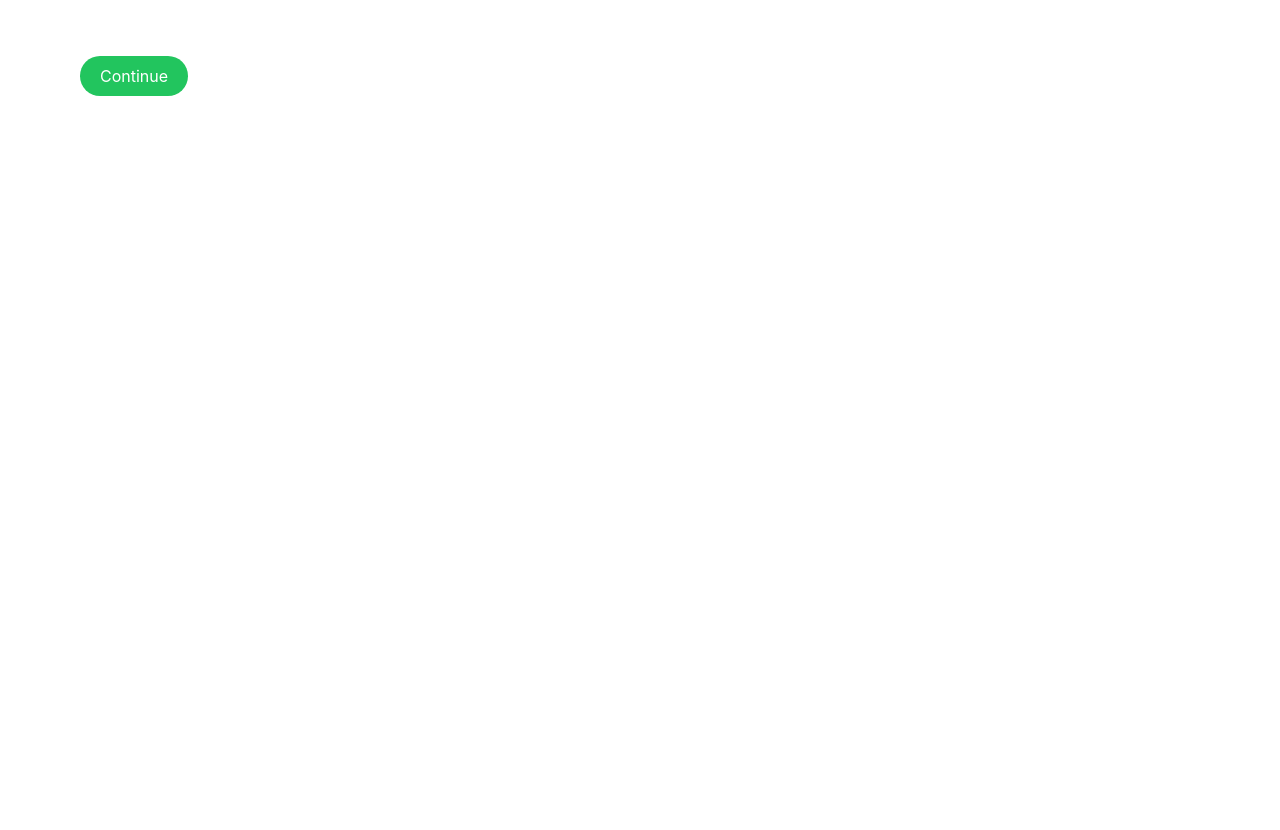
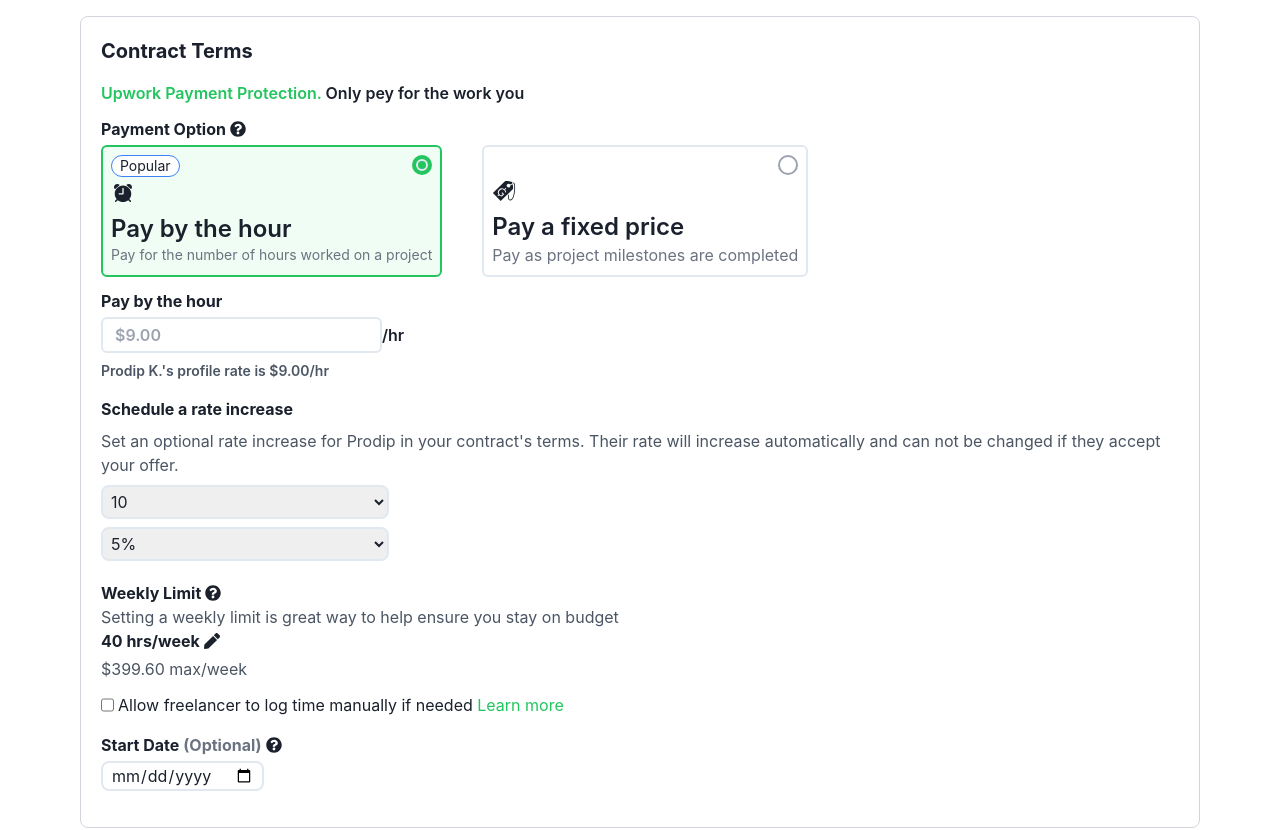
Before and after one commit to prodipdev/explore-chakraUI, a React (Vite) app: page / in a window 1280 px wide. Shown: the part 940-1770 px from the top of the page. Before the commit the page ends 1068 px from the top, so only its background shows below. Built offline with nearby package versions, Linux system fonts and the light colour scheme.

Commit message:
Create contract terms section

```diff
--- a/src/layout/Main.jsx
+++ b/src/layout/Main.jsx
@@ -1,4 +1,4 @@
-import Home from "../page/Home/Home";
+import Home from "../page/Home/Home/Home";
 import NavBar from "../page/Shared/NavBar";
 
 const Main = () => {
--- /dev/null
+++ b/src/page/Home/ContractTerms/ContractTerms.jsx
@@ -0,0 +1,204 @@
+import { FaPen, FaQuestionCircle } from "react-icons/fa";
+import { IoIosAlarm } from "react-icons/io";
+import { GiPriceTag } from "react-icons/gi";
+import { useState } from "react";
+import { useDispatch } from "react-redux";
+import { setContractTerms } from "../../../redux/features/jobOfferSlice";
+
+const ContractTerms = () => {
+  const [formData, setFormData] = useState({
+    isFixedPay: false,
+    payByTheHour: "",
+    scheduleRateIncrease: {
+      frequency: "",
+      percent: "",
+    },
+    weeklyLimit: "40",
+    allowManualTime: false,
+    startDate: "",
+  });
+
+  // update form data and dispatch to Redux
+  const dispatch = useDispatch();
+  const handleFormDataChange = (key, value) => {
+    setFormData((prevFormData) => ({
+      ...prevFormData,
+      [key]: value,
+    }));
+    console.log(formData);
+    dispatch(setContractTerms({ ...formData, [key]: value }));
+  };
+
+  const activeRadio = (
+    <div className="h-5 w-5 rounded-full border-4 border-green-500 bg-green-500 relative">
+      <div className="absolute top-0 left-0 border-2 h-full w-full rounded-full"></div>
+    </div>
+  );
+  return (
+    <div className=" border border-gray-300 rounded-lg mt-10 p-5">
+      <h4 className="text-xl font-bold">Contract Terms</h4>
+      <p className="mt-4 font-semibold">
+        <span className="text-green-500">Upwork Payment Protection.</span> Only
+        pey for the work you
+      </p>
+      <div className="mt-3">
+        <h5 className="font-bold flex items-center gap-1">
+          Payment Option <FaQuestionCircle className="cursor-pointer" />
+        </h5>
+        <div className="flex gap-10 mt-1">
+          <div
+            className={`border-2  rounded-md p-2 cursor-pointer ${
+              formData.isFixedPay ? "" : "border-green-500 bg-green-50"
+            }`}
+            onClick={() => handleFormDataChange("isFixedPay", false)}
+          >
+            <div className="flex justify-between">
+              <small className="whitespace-nowrap bg-white text-sm border border-blue-500 rounded-full w-fit px-2">
+                Popular
+              </small>
+              {formData.isFixedPay ? (
+                <div className="h-5 w-5 rounded-full border-2 border-gray-400  relative"></div>
+              ) : (
+                activeRadio
+              )}
+            </div>
+            <div className="mb-2 mt-1">
+              <IoIosAlarm className="text-2xl" />
+            </div>
+            <p className="text-2xl font-semibold">Pay by the hour</p>
+            <p className="text-gray-500 text-sm">
+              Pay for the number of hours worked on a project
+            </p>
+          </div>
+          <div
+            className={`border-2  rounded-md p-2 cursor-pointer ${
+              formData.isFixedPay ? "border-green-500 bg-green-50" : ""
+            }`}
+            onClick={() => handleFormDataChange("isFixedPay", true)}
+          >
+            <div className="flex justify-end">
+              {formData.isFixedPay ? (
+                activeRadio
+              ) : (
+                <div className="h-5 w-5 rounded-full border-2 border-gray-400  relative"></div>
+              )}
+            </div>
+            <div className="mb-2 mt-1">
+              <GiPriceTag className="text-2xl" />
+            </div>
+            <p className="text-2xl font-semibold">Pay a fixed price</p>
+            <p className="text-gray-500">
+              Pay as project milestones are completed
+            </p>
+          </div>
+        </div>
+        <div className="mt-3">
+          <h5 className="font-bold flex items-center gap-1">Pay by the hour</h5>
+          <div className="font-semibold mt-1">
+            <input
+              type="number"
+              className="border-2 rounded-md px-3 py-1 outline-gray-500"
+              placeholder="$9.00"
+              value={formData.payByTheHour}
+              onChange={(e) =>
+                handleFormDataChange("payByTheHour", e.target.value)
+              }
+            />
+            /hr
+          </div>
+          <p className="text-sm text-gray-600 font-semibold mt-2">
+            Prodip K.&apos;s profile rate is $9.00/hr{" "}
+          </p>
+        </div>
+        <div className="mt-4">
+          <h5 className="font-bold flex items-center gap-1">
+            Schedule a rate increase
+          </h5>
+          <p className="my-2 text-gray-600">
+            Set an optional rate increase for Prodip in your contract&apos;s
+            terms. Their rate will increase automatically and can not be changed
+            if they accept your offer.
+          </p>
+          <div className="grid gap-2">
+            <select
+              name=""
+              id=""
+              className="border-2 p-1 rounded-lg w-72"
+              onChange={(e) =>
+                handleFormDataChange("scheduleRateIncrease", {
+                  ...formData.scheduleRateIncrease,
+                  frequency: e.target.value,
+                })
+              }
+            >
+              <option value="0" disabled>
+                Select a frequency
+              </option>
+              <option value="10">10</option>
+              <option value="20">20</option>
+            </select>
+            <select
+              name=""
+              id=""
+              className="border-2 p-1 rounded-lg w-72"
+              onChange={(e) =>
+                handleFormDataChange("scheduleRateIncrease", {
+                  ...formData.scheduleRateIncrease,
+                  percent: e.target.value,
+                })
+              }
+            >
+              <option value="0" disabled>
+                Select a percent
+              </option>
+              <option value="5">5%</option>
+              <option value="10">10%</option>
+            </select>
+          </div>
+        </div>
+        <div className="mt-5">
+          <h5 className="font-bold flex items-center gap-1">
+            Weekly Limit <FaQuestionCircle className="cursor-pointer" />
+          </h5>
+          <p className=" text-gray-600">
+            Setting a weekly limit is great way to help ensure you stay on
+            budget
+          </p>
+        </div>
+        <div>
+          <h5 className="font-bold flex items-center gap-1">
+            40 hrs/week <FaPen className="cursor-pointer" />
+          </h5>
+          <p className="mt-1 text-gray-600">$399.60 max/week</p>
+        </div>
+        <div className="flex gap-1 mt-3">
+          <input type="checkbox" />{" "}
+          <p>
+            Allow freelancer to log time manually if needed{" "}
+            <span className="text-green-500">Learn more</span>
+          </p>
+        </div>
+        <div className="my-4">
+          <h5 className="font-bold flex items-center gap-1">
+            Start Date <span className="text-gray-500">(Optional)</span>{" "}
+            <FaQuestionCircle className="cursor-pointer" />
+          </h5>
+          <div>
+            <input
+              type="date"
+              name=""
+              id=""
+              className="border-2 px-2 rounded-lg mt-1"
+              value={formData.startDate}
+              onChange={(e) =>
+                handleFormDataChange("startDate", e.target.value)
+              }
+            />
+          </div>
+        </div>
+      </div>
+    </div>
+  );
+};
+
+export default ContractTerms;
--- a/src/page/Home/Home.jsx
+++ b/src/page/Home/Home/Home.jsx
@@ -1,14 +1,16 @@
 /* eslint-disable react-hooks/rules-of-hooks */
 import { Heading } from "@chakra-ui/react";
-import ProfileCard from "../../components/ProfileCard";
-import JobDetails from "../../components/JobDetails";
+import ProfileCard from "../ProfileCard/ProfileCard";
+import JobDetails from "../JobDetails/JobDetails";
 import { useSelector } from "react-redux";
+import ContractTerms from "../ContractTerms/ContractTerms";
 const Home = () => {
-  const info = useSelector((state) => state?.jobOffer.jobDetails);
+  const info = useSelector((state) => state?.jobOffer);
 
   const handleSubmit = () => {
     console.log(info);
   };
+
   return (
     <div className="max-w-[1440px] mx-auto py-8 px-20">
       <Heading as="h5" size="xl" className="">
@@ -16,6 +18,7 @@
       </Heading>
       <ProfileCard />
       <JobDetails />
+      <ContractTerms />
       <div
         className="py-2 px-5 text-white cursor-pointer rounded-full bg-green-500 w-fit mt-20"
         onClick={handleSubmit}
--- a/src/components/JobDetails.jsx
+++ b/src/page/Home/JobDetails/JobDetails.jsx
@@ -10,7 +10,7 @@
 } from "@chakra-ui/react";
 import { useState } from "react";
 import { useDispatch } from "react-redux";
-import { setJobDetails } from "../redux/features/jobOfferSlice";
+import { setJobDetails } from "../../../redux/features/jobOfferSlice";
 
 const JobDetails = () => {
   const [formData, setFormData] = useState({
```
Also changed, not shown: src/page/Home/ProfileCard/ProfileCard.jsx (renamed from src/components/ProfileCard.jsx).
